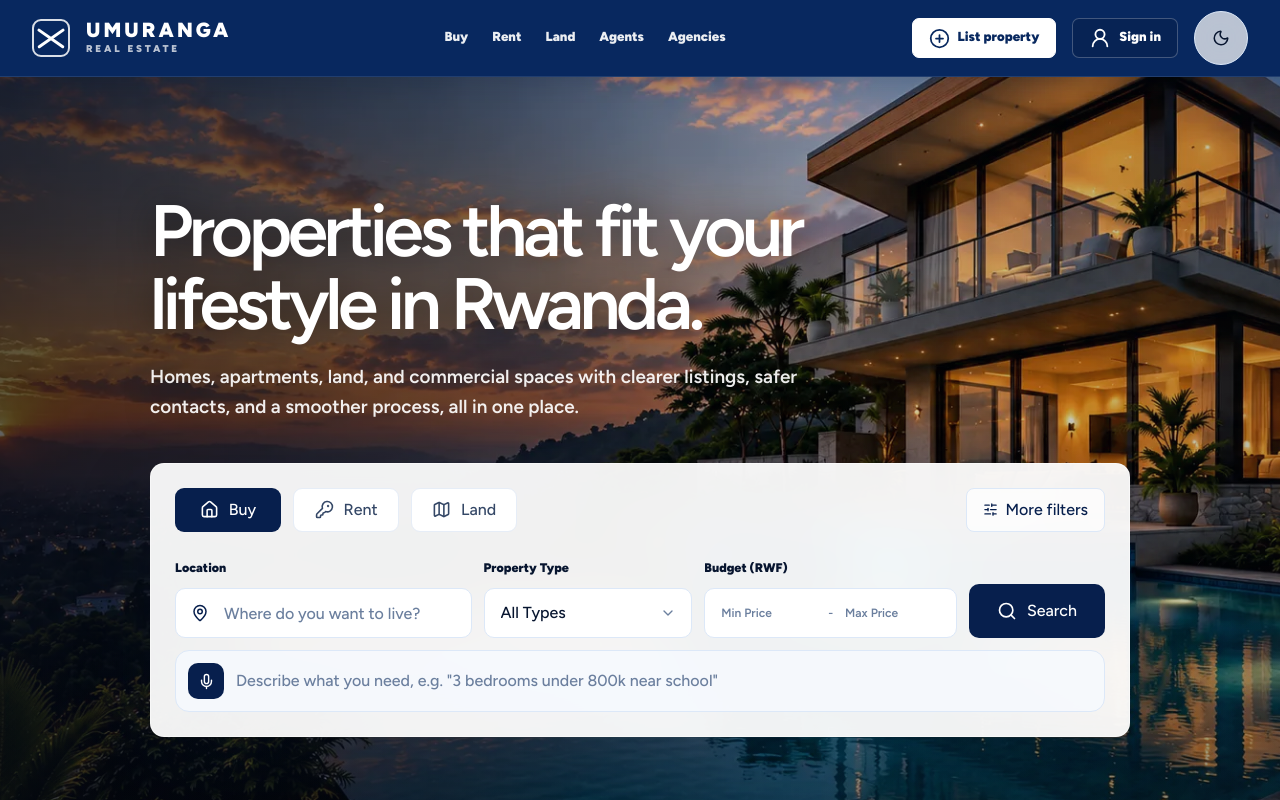
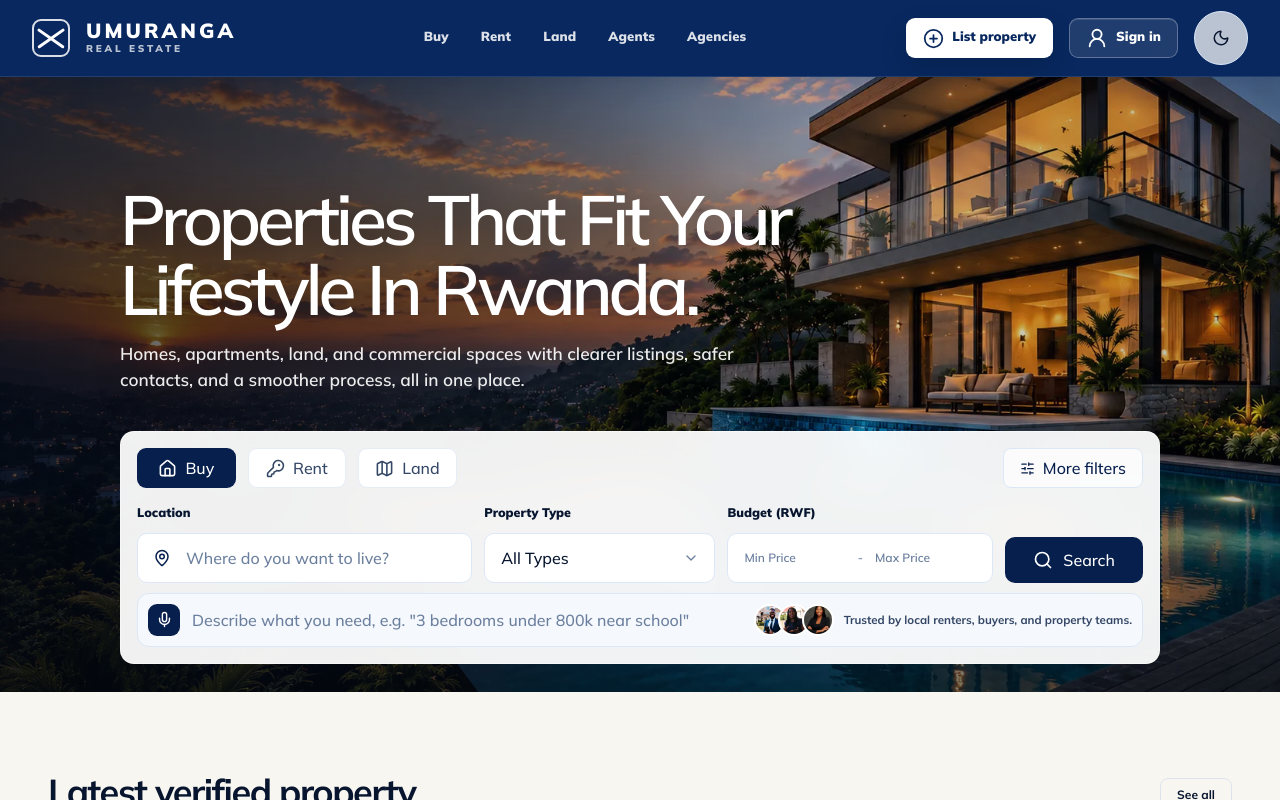
Before and after one commit to rurangwaluc/umuranga, a Next.js app in the folder apps/web/: page / in a window 1280 px wide. Shown: the top 800 px of the page. Built offline with nearby package versions, Linux system fonts and the light colour scheme.

Commit message:
Refine homepage hero header and typography

```diff
--- a/apps/web/package.json
+++ b/apps/web/package.json
@@ -10,8 +10,7 @@
     "typecheck": "tsc --noEmit"
   },
   "dependencies": {
-    "@fontsource-variable/figtree": "^5.3.0",
-    "@fontsource-variable/playfair-display": "^5.3.0",
+    "@fontsource-variable/mulish": "^5.3.0",
     "clsx": "^2.1.1",
     "framer-motion": "^12.38.0",
     "leaflet": "^1.9.4",
--- a/apps/web/src/app/globals.css
+++ b/apps/web/src/app/globals.css
@@ -25,7 +25,7 @@
   --line: var(--border);
   --accent: var(--trust-green);
 
-  --font-figtree: "Figtree Variable", "Figtree", "Figtree Fallback", sans-serif;
+  --font-mulish: "Mulish Variable", "Mulish", "Mulish Fallback", sans-serif;
 }
 
 .dark {
@@ -62,7 +62,7 @@ html {
 }
 
 body {
-  font-family: var(--font-figtree);
+  font-family: var(--font-mulish);
   min-height: 100vh;
   margin: 0;
   background: var(--background);
@@ -235,6 +235,6 @@ body > * {
 }
 
 .font-premium-display {
-  font-family: var(--font-figtree);
+  font-family: var(--font-mulish);
   font-feature-settings: "kern" 1, "liga" 1;
 }
--- a/apps/web/src/app/layout.tsx
+++ b/apps/web/src/app/layout.tsx
@@ -1,5 +1,5 @@
 import type { Metadata } from "next";
-import "@fontsource-variable/figtree";
+import "@fontsource-variable/mulish";
 import "leaflet/dist/leaflet.css";
 import "./globals.css";
 
--- a/apps/web/src/components/home-hero-header.tsx
+++ b/apps/web/src/components/home-hero-header.tsx
@@ -122,18 +122,23 @@ export function HomeHeroHeader({
             </span>
           </Link>
 
-          <nav className="hidden h-[40px] w-fit items-center justify-center gap-6 justify-self-center whitespace-nowrap px-4 text-[0.82rem] font-black text-white/92 transition xl:flex">
-            {visibleNavLinks.map((item) => (
-              <Link key={item.label} href={item.href} className="transition hover:text-white">
-                {item.label}
-              </Link>
-            ))}
-          </nav>
+          <nav className="hidden h-[40px] w-fit items-center justify-center gap-7 justify-self-center whitespace-nowrap px-4 text-[0.82rem] font-black text-white/88 transition xl:flex">
+              {visibleNavLinks.map((item) => (
+                <Link
+                  key={item.label}
+                  href={item.href}
+                  className="group relative inline-flex h-[40px] items-center justify-center overflow-hidden px-0.5 tracking-[0.01em] text-white/86 transition duration-300 ease-out hover:text-white"
+                >
+                  <span className="relative z-10">{item.label}</span>
+                  <span className="absolute bottom-[5px] left-1/2 h-[2px] w-0 -translate-x-1/2 rounded-full bg-white opacity-0 shadow-[0_0_14px_rgba(255,255,255,0.45)] transition-all duration-300 ease-out group-hover:w-full group-hover:opacity-100" />
+                </Link>
+              ))}
+            </nav>
 
           <div className="hidden items-center justify-end gap-4 xl:flex">
             <Link
               href={listPropertyHref}
-              className="inline-flex h-[40px] items-center justify-center gap-2 whitespace-nowrap rounded-[7px] border border-white bg-white px-4 text-[0.82rem] font-black text-[#08285f] transition hover:bg-[#eef4ff]"
+              className="group inline-flex h-[40px] items-center justify-center gap-2 whitespace-nowrap rounded-[9px] border border-white/95 bg-white px-4 text-[0.82rem] font-black text-[#08285f] shadow-[0_12px_28px_rgba(0,0,0,0.14)] transition duration-300 ease-out hover:-translate-y-0.5 hover:bg-[#f4f7ff] hover:shadow-[0_16px_34px_rgba(0,0,0,0.18)] active:translate-y-0"
             >
               <CirclePlus size={21} />
               List property
@@ -141,7 +146,7 @@ export function HomeHeroHeader({
 
             <Link
               href={dashboardHref}
-              className="inline-flex h-[40px] items-center justify-center gap-2 whitespace-nowrap rounded-[7px] border border-white/24 bg-[#07152f]/22 px-4 text-[0.82rem] font-black text-white transition hover:bg-[#07152f]/32"
+              className="group inline-flex h-[40px] items-center justify-center gap-2 whitespace-nowrap rounded-[9px] border border-white/28 bg-white/10 px-4 text-[0.82rem] font-black text-white shadow-[inset_0_1px_0_rgba(255,255,255,0.14)] backdrop-blur-md transition duration-300 ease-out hover:-translate-y-0.5 hover:border-white/46 hover:bg-white/16 active:translate-y-0"
             >
               <UserRound size={22} />
               {userLabel}
--- a/apps/web/src/components/home-hero.tsx
+++ b/apps/web/src/components/home-hero.tsx
@@ -87,7 +87,6 @@ const trustAvatars = [
   "/images/home/agent-1.webp",
   "/images/home/agent-2.webp",
   "/images/home/agent-3.webp",
-  "/images/home/property-1.webp",
 ];
 
 
@@ -187,7 +186,7 @@ function SelectInput({
   return (
     <span className="relative block">
       {icon ? (
-        <span className="pointer-events-none absolute left-4 top-1/2 z-10 -translate-y-1/2 text-[#071f4d]">
+        <span className="pointer-events-none absolute left-4 top-1/2 z-10 -translate-y-1/2 text-[#071f4d] dark:text-[#D8D1C5]">
           {icon}
         </span>
       ) : null}
@@ -233,7 +232,7 @@ function TextInput({
   return (
     <span className="relative block">
       {icon ? (
-        <span className="pointer-events-none absolute left-4 top-1/2 z-10 -translate-y-1/2 text-[#071f4d]">
+        <span className="pointer-events-none absolute left-4 top-1/2 z-10 -translate-y-1/2 text-[#071f4d] dark:text-[#D8D1C5]">
           {icon}
         </span>
       ) : null}
@@ -625,7 +624,7 @@ export function HeroSection() {
         }`}
       >
 
-      <div className="relative -mt-[92px] min-h-[790px] overflow-hidden bg-white dark:bg-[#0A0B0E] sm:min-h-[830px] lg:-mt-[104px] lg:min-h-[860px] xl:-mt-[112px] xl:min-h-[900px]">
+      <div className="relative -mt-[92px] min-h-[720px] overflow-hidden bg-white dark:bg-[#0A0B0E] sm:min-h-[750px] lg:-mt-[104px] lg:min-h-[700px] xl:-mt-[112px] xl:min-h-[720px]">
         <Image
           src="/images/home/herosectionbg.webp"
           alt="Modern hillside property in Rwanda"
@@ -638,13 +637,13 @@ export function HeroSection() {
         <div className="pointer-events-none absolute inset-0 bg-[linear-gradient(90deg,rgba(5,13,30,0.58)_0%,rgba(5,13,30,0.38)_34%,rgba(5,13,30,0.08)_64%,rgba(5,13,30,0.18)_100%)]" />
         <div className="pointer-events-none absolute inset-x-0 bottom-0 h-[28%] bg-[linear-gradient(180deg,rgba(5,5,5,0)_0%,rgba(5,5,5,0.34)_100%)]" />
 
-        <div className="relative z-10 mx-auto flex min-h-[790px] max-w-[1540px] flex-col justify-center px-5 pb-10 pt-[118px] sm:min-h-[830px] sm:px-8 sm:pt-[128px] lg:min-h-[860px] lg:px-16 lg:pb-12 lg:pt-[142px] xl:min-h-[900px] xl:px-[150px] xl:pt-[150px]">
+        <div className="relative z-10 mx-auto flex min-h-[720px] max-w-[1540px] flex-col justify-start px-5 pb-7 pt-[152px] sm:min-h-[750px] sm:px-8 sm:pt-[166px] lg:min-h-[700px] lg:px-16 lg:pb-7 lg:pt-[210px] xl:min-h-[720px] xl:px-[120px] xl:pt-[220px]">
           <div className="max-w-[760px]">
-            <h1 className="max-w-[760px] text-[2.22rem] font-semibold leading-[1.01] tracking-[-0.06em] text-white drop-shadow-[0_3px_18px_rgba(0,0,0,0.48)] min-[390px]:text-[2.6rem] sm:text-[3.55rem] lg:text-[4.55rem]">
-              Properties that fit your lifestyle in Rwanda.
+            <h1 className="max-w-[760px] text-[2.22rem] font-semibold leading-[1.01] tracking-[-0.06em] text-white drop-shadow-[0_3px_18px_rgba(0,0,0,0.48)] min-[390px]:text-[2.6rem] sm:text-[3.35rem] lg:text-[4.05rem] xl:text-[4.35rem]">
+              Properties That Fit Your Lifestyle In Rwanda.
             </h1>
 
-            <p className="mt-5 max-w-[620px] text-[0.94rem] font-semibold leading-[1.62] text-white/92 drop-shadow-[0_3px_16px_rgba(0,0,0,0.45)] min-[390px]:text-[1rem] sm:text-[1.1rem] lg:max-w-[650px] lg:text-[1.18rem]">
+            <p className="mt-4 max-w-[620px] text-[0.94rem] font-semibold leading-[1.55] text-white/92 drop-shadow-[0_3px_16px_rgba(0,0,0,0.45)] min-[390px]:text-[1rem] sm:text-[1.05rem] lg:max-w-[650px] lg:text-[1.08rem]">
               Homes, apartments, land, and commercial spaces with clearer
               listings, safer contacts, and a smoother process, all in one place.
             </p>
@@ -652,16 +651,16 @@ export function HeroSection() {
 
           <form
             onSubmit={handleSubmit}
-            className="mt-8 w-full max-w-[1160px] rounded-[10px] border border-white/50 bg-white/94 p-4 text-[#07152f] shadow-[0_28px_80px_rgba(7,21,47,0.2)] backdrop-blur-xl dark:border-white/12 dark:bg-[#15171C]/96 dark:text-white dark:shadow-none sm:p-5 lg:mt-10 lg:rounded-[14px] lg:p-6"
+            className="mt-8 w-full max-w-[1280px] rounded-[10px] border border-white/50 bg-white/94 p-4 text-[#07152f] shadow-[0_28px_80px_rgba(7,21,47,0.2)] backdrop-blur-xl dark:border-white/12 dark:bg-[#15171C]/96 dark:text-white dark:shadow-none sm:p-4 lg:mt-9 lg:rounded-[14px] lg:p-4"
           >
-              <div className="flex flex-col gap-3 sm:flex-row sm:items-center sm:justify-between">
+              <div className="flex flex-col gap-2.5 sm:flex-row sm:items-center sm:justify-between">
             <div className="grid w-full grid-cols-3 gap-2 sm:w-auto sm:max-w-none sm:gap-3">
               {searchTabs.map((tab) => (
                 <button
                   key={tab.label}
                   type="button"
                   onClick={() => updateSearch("mode", tab.label)}
-                  className={`flex h-[42px] items-center justify-center gap-2 rounded-[9px] px-3 text-[0.84rem] font-semibold transition sm:h-[44px] sm:min-w-[112px] sm:gap-2.5 sm:rounded-[9px] sm:px-5 sm:text-[0.9rem] ${
+                  className={`flex h-[40px] items-center justify-center gap-2 rounded-[9px] px-3 text-[0.84rem] font-semibold transition sm:h-[40px] sm:min-w-[108px] sm:gap-2 sm:rounded-[9px] sm:px-4 sm:text-[0.86rem] ${
                     search.mode === tab.label
                       ? "bg-[#071f4d] text-white dark:bg-[#08285f]"
                       : "border border-[#e6edf7] bg-white text-[#344766] hover:bg-[#f6f9ff] dark:border-white/12 dark:bg-[#1B1E24] dark:text-white/86 dark:hover:bg-[#242832]"
@@ -675,7 +674,7 @@ export function HeroSection() {
                 <button
                   type="button"
                   onClick={goToSearch}
-                  className="hidden h-[44px] items-center justify-center gap-2 rounded-[8px] border border-[#dce8f8] bg-white/72 px-4 text-xs font-black text-[#071f4d] transition hover:border-[#071f4d] hover:bg-white dark:border-white/12 dark:bg-[#15171C] dark:text-[#D8D1C5] dark:hover:border-[#08285f] sm:inline-flex"
+                  className="hidden h-[40px] items-center justify-center gap-2 rounded-[8px] border border-[#dce8f8] bg-white/72 px-4 text-xs font-black text-[#071f4d] transition hover:border-[#071f4d] hover:bg-white dark:border-white/12 dark:bg-[#15171C] dark:text-[#D8D1C5] dark:hover:border-[#08285f] sm:inline-flex"
                 >
                   <SlidersHorizontal size={15} />
                   {search.advanced.length > 0
@@ -685,7 +684,7 @@ export function HeroSection() {
               </div>
 
 
-              <div className="mt-5 grid grid-cols-1 items-end gap-3 sm:grid-cols-2 lg:mt-7 lg:grid-cols-[1.35fr_0.95fr_1.15fr_auto]">
+              <div className="mt-4 grid grid-cols-1 items-end gap-3 sm:grid-cols-2 lg:mt-4 lg:grid-cols-[1.45fr_1fr_1.15fr_auto]">
                 <SearchField label="Location">
                   <TextInput
                     icon={<MapPin size={18} />}
@@ -733,21 +732,21 @@ export function HeroSection() {
 
                 <button
                   type="submit"
-                  className="hidden h-[48px] items-center justify-center gap-2.5 rounded-[10px] bg-[#071f4d] px-7 text-[0.95rem] font-semibold text-white transition hover:bg-[#061735] dark:border dark:border-white/14 dark:bg-[#071F4D] dark:text-white dark:hover:bg-[#0A2A66] sm:col-span-2 sm:flex sm:h-[54px] lg:col-span-1"
+                  className="hidden h-[46px] items-center justify-center gap-2.5 rounded-[10px] bg-[#071f4d] px-7 text-[0.92rem] font-semibold text-white transition hover:bg-[#061735] dark:border dark:border-white/14 dark:bg-[#071F4D] dark:text-white dark:hover:bg-[#0A2A66] sm:col-span-2 sm:flex lg:col-span-1"
                 >
                   <Search size={20} />
                   Search
                 </button>
               </div>
 
-              <div className="mt-3 rounded-[14px] border border-[#dce8f8] bg-[#f7faff]/82 p-2 dark:border-white/12 dark:bg-[#15171C] sm:p-3">
-                <div className="flex flex-col gap-3 lg:flex-row lg:items-center lg:justify-between">
-                  <div className="flex min-w-0 flex-1 items-center gap-3">
+              <div className="mt-2.5 rounded-[12px] border border-[#dce8f8] bg-[#f7faff]/82 p-2 dark:border-white/12 dark:bg-[#15171C] sm:p-2.5">
+                <div className="grid gap-3 lg:grid-cols-[minmax(0,1fr)_auto] lg:items-center">
+                  <div className="flex min-w-0 items-center gap-3">
                     <button
                       type="button"
                       onClick={handleVoiceIdea}
                       disabled={voiceListening}
-                      className="flex h-11 w-11 shrink-0 items-center justify-center rounded-[10px] bg-[#071f4d] text-white transition hover:bg-[#061735] disabled:cursor-wait disabled:opacity-70 sm:h-9 sm:w-9"
+                      className="flex h-10 w-10 shrink-0 items-center justify-center rounded-[9px] bg-[#071f4d] text-white transition hover:bg-[#061735] disabled:cursor-wait disabled:opacity-70 sm:h-8 sm:w-8"
                       aria-label={
                         voiceListening
                           ? "Listening for voice search"
@@ -771,20 +770,32 @@ export function HeroSection() {
                           ? 'Describe the land you need, e.g. "plot near main road"'
                           : 'Describe what you need, e.g. "3 bedrooms under 800k near school"'
                       }
-                      className="min-w-0 flex-1 bg-transparent text-sm font-bold leading-6 text-[#07152f] outline-none placeholder:text-[#6b7f9e] dark:text-white dark:placeholder:text-white/45"
+                      className="min-w-0 flex-1 bg-transparent text-[0.86rem] font-bold leading-5 text-[#07152f] outline-none placeholder:text-[#6b7f9e] dark:text-white dark:placeholder:text-white/45"
                     />
                   </div>
 
-                  <div className="hidden">
-                    {requestExamples.map((tag) => (
-                      <span
-                        key={tag}
-                        className="rounded-[9px] border border-[#dce8f8] bg-white px-2.5 py-1.5 text-xs font-black text-[#6b7f9e] dark:border-white/12 dark:bg-[#1B1E24] dark:text-white/58"
-                      >
-                        {tag}
-                      </span>
-                    ))}
-                  </div>
+                    <div className="hidden min-w-0 items-center gap-2.5 lg:flex lg:min-w-[360px] lg:justify-end">
+                      <div className="flex shrink-0 -space-x-2">
+                        {trustAvatars.map((image, index) => (
+                          <span
+                            key={image}
+                            className="relative h-7 w-7 overflow-hidden rounded-full border-2 border-white bg-[var(--soft)] dark:border-[#15171C] sm:h-8 sm:w-8"
+                          >
+                            <Image
+                              src={image}
+                              alt={`Trusted UMURANGA advisor ${index + 1}`}
+                              fill
+                              sizes="32px"
+                              className="object-cover"
+                            />
+                          </span>
+                        ))}
+                      </div>
+
+                      <p className="min-w-0 text-[0.68rem] font-bold leading-4 text-[#344766] dark:text-white/70 sm:text-[0.72rem] sm:leading-4">
+                        Trusted by local renters, buyers, and property teams.
+                      </p>
+                    </div>
                 </div>
               </div>
 
```
Also changed, not shown: 1 other file (tests, documents, lock files or other folders).
